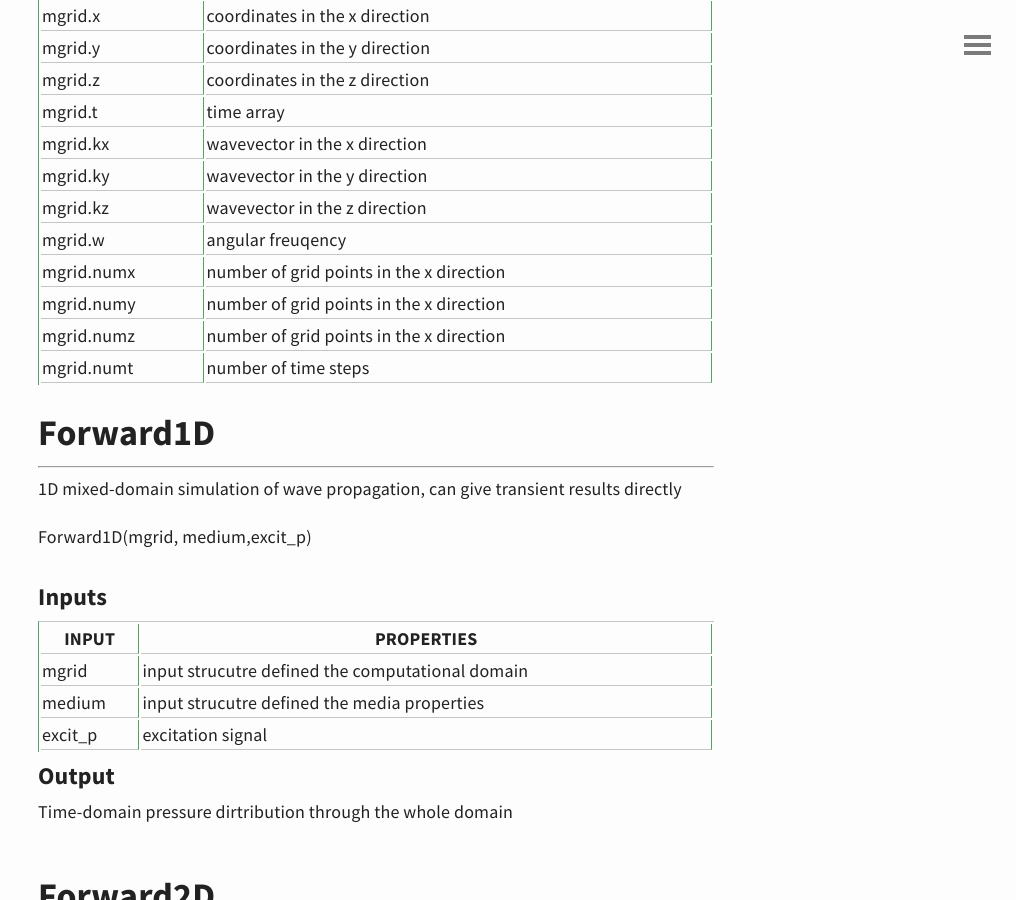
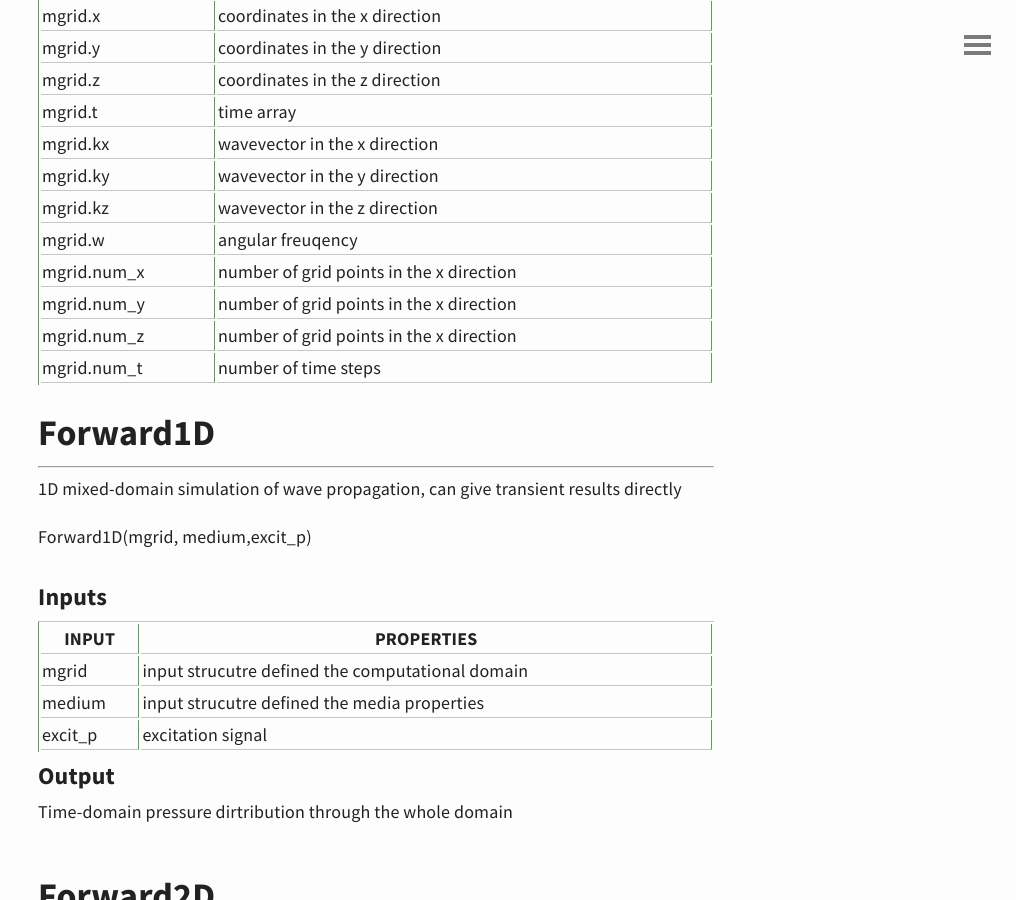
Before and after one commit to m-SOUND/mSOUND, a Jekyll site: the page built from functions/functions.md, in a window 1280 px wide and 900 px high, scrolled down 999 px. Shown: the whole window, without its empty margins (264-1280 px from the left). Built offline with Jekyll 4.4.1, drawn with Linux system fonts in a browser that asks for light colours.

Commit message:
Update functions.md

```diff
--- a/functions/functions.md
+++ b/functions/functions.md
@@ -41,10 +41,10 @@ mgrid.kx |  wavevector in the x direction
 mgrid.ky |  wavevector in the y direction
 mgrid.kz |  wavevector in the z direction
 mgrid.w  | angular freuqency
-mgrid.numx | number of grid points in the x direction
-mgrid.numy | number of grid points in the x direction
-mgrid.numz | number of grid points in the x direction
-mgrid.numt | number of time steps
+mgrid.num_x | number of grid points in the x direction
+mgrid.num_y | number of grid points in the x direction
+mgrid.num_z | number of grid points in the x direction
+mgrid.num_t | number of time steps
 
 ## Forward1D
 ***
```
